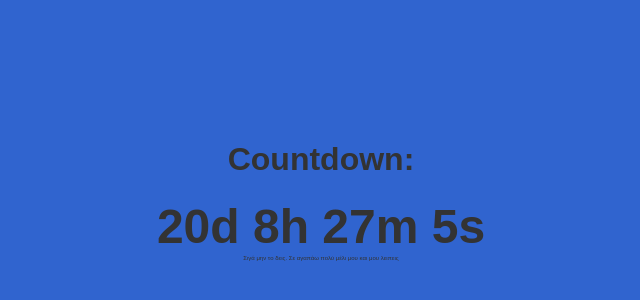
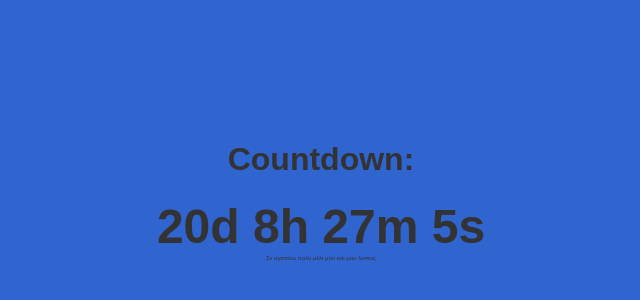
Before and after one commit to MaroM5/countdown, a plain HTML site: page index.html in a window 1280 px wide. Shown: the part 112-412 px from the top of the page, 319-959 px from the left. Drawn offline with Linux system fonts and the light colour scheme.

Commit message:
Update index.html

```diff
--- a/index.html
+++ b/index.html
@@ -11,7 +11,7 @@
         <h1 style="color: #333">Countdown:</h1>
         <div id="countdown"></div>
     </div>
-    <p>Σιγά μην το δεις. Σε αγαπάω πολύ μέλι μου και μου λειπεις</p>
+    <p>Σε αγαπάω πολύ μέλι μου και μου λειπεις</p>
     <script src="script.js"></script>
 </body>
 </html>
```
